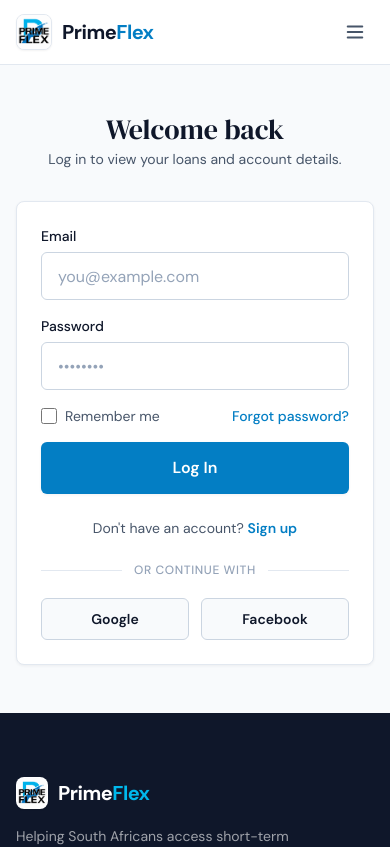
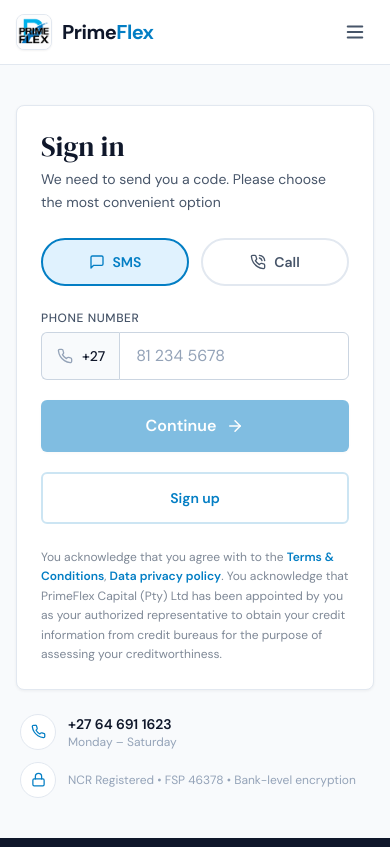
Before and after one commit to PerplexedEra/FLEXPRIME2, a Next.js app: page /login in a window 390 px wide. Shown: the top 847 px of the page. Built offline with nearby package versions, Linux system fonts and the light colour scheme.

Commit message:
feat: mobile number-based sign in/sign up with SMS/Call OTP verification

```diff
--- a/src/app/login/page.tsx
+++ b/src/app/login/page.tsx
@@ -1,140 +1,165 @@
 'use client'
 
 import { useState } from 'react'
+import Link from 'next/link'
 import Navbar from '@/components/Navbar'
 import Footer from '@/components/Footer'
 import Button from '@/components/Button'
 import Card from '@/components/Card'
+import { Phone, MessageSquare, PhoneCall, Lock, ArrowRight } from 'lucide-react'
 
 export default function LoginPage() {
   const [isLogin, setIsLogin] = useState(true)
+  const [verifyMethod, setVerifyMethod] = useState<'sms' | 'call'>('sms')
+  const [phoneNumber, setPhoneNumber] = useState('')
+
+  const isValid = phoneNumber.length >= 9
+
+  const handleSubmit = (e: React.FormEvent) => {
+    e.preventDefault()
+    // Placeholder: would trigger OTP send via SMS or call
+  }
 
   return (
     <div className="min-h-screen flex flex-col bg-ground">
       <Navbar />
 
-      <main className="flex-1 section py-12 lg:py-20 flex items-center justify-center">
+      <main className="flex-1 section py-10 sm:py-14 lg:py-20 flex items-center justify-center">
         <div className="w-full max-w-md">
-          <div className="text-center mb-8">
-            <h1 className="font-serif text-heading text-ink mb-1">
-              {isLogin ? 'Welcome back' : 'Create an account'}
-            </h1>
-            <p className="text-secondary text-sm">
-              {isLogin
-                ? 'Log in to view your loans and account details.'
-                : 'Sign up to apply for a loan and track your account.'}
-            </p>
-          </div>
 
           <Card className="p-6 sm:p-8" hover={false}>
-            <form className="space-y-4">
-              {!isLogin && (
-                <div>
-                  <label className="block text-sm font-medium text-ink mb-1.5">
-                    Full Name
-                  </label>
-                  <input
-                    type="text"
-                    className="input"
-                    placeholder="Your full name"
-                  />
-                </div>
-              )}
-
-              <div>
-                <label className="block text-sm font-medium text-ink mb-1.5">
-                  Email
-                </label>
-                <input
-                  type="email"
-                  className="input"
-                  placeholder="you@example.com"
-                />
-              </div>
-
-              <div>
-                <label className="block text-sm font-medium text-ink mb-1.5">
-                  Password
-                </label>
-                <input
-                  type="password"
-                  className="input"
-                  placeholder="••••••••"
-                />
-              </div>
-
-              {!isLogin && (
-                <div>
-                  <label className="block text-sm font-medium text-ink mb-1.5">
-                    Confirm Password
-                  </label>
-                  <input
-                    type="password"
-                    className="input"
-                    placeholder="••••••••"
-                  />
-                </div>
-              )}
-
-              {isLogin && (
-                <div className="flex items-center justify-between">
-                  <label className="flex items-center gap-2 cursor-pointer">
-                    <input
-                      type="checkbox"
-                      className="w-4 h-4 rounded border-hairline text-primary focus:ring-primary"
-                    />
-                    <span className="text-sm text-secondary">Remember me</span>
-                  </label>
-                  <a
-                    href="#"
-                    className="text-sm text-primary hover:underline font-medium"
-                  >
-                    Forgot password?
-                  </a>
-                </div>
-              )}
-
-              <Button type="submit" className="w-full" size="lg">
-                {isLogin ? 'Log In' : 'Sign Up'}
-              </Button>
-            </form>
-
-            <div className="mt-6 text-center">
-              <p className="text-sm text-secondary">
-                {isLogin
-                  ? "Don't have an account? "
-                  : 'Already have an account? '}
-                <button
-                  onClick={() => setIsLogin(!isLogin)}
-                  className="text-primary hover:underline font-semibold"
-                >
-                  {isLogin ? 'Sign up' : 'Log in'}
-                </button>
+            {/* Header */}
+            <div className="mb-6">
+              <h1 className="font-serif text-heading text-ink">
+                {isLogin ? 'Sign in' : 'Sign up'}
+              </h1>
+              <p className="text-secondary text-sm mt-1.5 leading-relaxed">
+                We need to send you a code. Please choose the most
+                convenient option
               </p>
             </div>
 
-            <div className="mt-6">
-              <div className="relative">
-                <div className="absolute inset-0 flex items-center">
-                  <div className="w-full border-t border-hairline-light" />
-                </div>
-                <div className="relative flex justify-center text-xs">
-                  <span className="px-3 bg-surface text-tertiary uppercase tracking-wider font-medium">
-                    or continue with
-                  </span>
+            {/* SMS / Call toggle */}
+            <div className="flex gap-3 mb-6">
+              <button
+                type="button"
+                onClick={() => setVerifyMethod('sms')}
+                className={`flex-1 inline-flex items-center justify-center gap-2 py-3 px-4 rounded-full text-sm font-semibold transition-all duration-150 border-2 ${
+                  verifyMethod === 'sms'
+                    ? 'border-primary bg-primary-light text-primary'
+                    : 'border-hairline-light bg-white text-secondary hover:border-hairline'
+                }`}
+              >
+                <MessageSquare size={16} />
+                SMS
+              </button>
+              <button
+                type="button"
+                onClick={() => setVerifyMethod('call')}
+                className={`flex-1 inline-flex items-center justify-center gap-2 py-3 px-4 rounded-full text-sm font-semibold transition-all duration-150 border-2 ${
+                  verifyMethod === 'call'
+                    ? 'border-primary bg-primary-light text-primary'
+                    : 'border-hairline-light bg-white text-secondary hover:border-hairline'
+                }`}
+              >
+                <PhoneCall size={16} />
+                Call
+              </button>
+            </div>
+
+            {/* Phone number input */}
+            <form onSubmit={handleSubmit} className="space-y-5">
+              <div>
+                <label className="block text-xs font-medium text-secondary mb-1.5 uppercase tracking-wider">
+                  Phone number
+                </label>
+                <div className="relative">
+                  <div className="absolute inset-y-0 left-0 flex items-center pl-4 pointer-events-none">
+                    <Phone size={16} className="text-tertiary" />
+                  </div>
+                  <div className="flex">
+                    <span className="inline-flex items-center px-3.5 pl-10 border border-r-0 border-hairline rounded-l-md bg-ground text-ink text-sm font-medium select-none">
+                      +27
+                    </span>
+                    <input
+                      type="tel"
+                      inputMode="numeric"
+                      pattern="[0-9]*"
+                      maxLength={10}
+                      value={phoneNumber}
+                      onChange={(e) => {
+                        const val = e.target.value.replace(/\D/g, '')
+                        setPhoneNumber(val)
+                      }}
+                      placeholder="81 234 5678"
+                      className="input rounded-l-none flex-1"
+                      autoComplete="tel-national"
+                    />
+                  </div>
                 </div>
               </div>
 
-              <div className="mt-5 grid grid-cols-2 gap-3">
-                <Button variant="secondary" className="w-full">
-                  Google
-                </Button>
-                <Button variant="secondary" className="w-full">
-                  Facebook
-                </Button>
+              {/* Continue button */}
+              <Button
+                type="submit"
+                className="w-full"
+                size="lg"
+                disabled={!isValid}
+              >
+                Continue
+                <ArrowRight size={18} />
+              </Button>
+
+              {/* Toggle sign in / sign up */}
+              <button
+                type="button"
+                onClick={() => setIsLogin(!isLogin)}
+                className="w-full py-3.5 rounded-md text-sm font-semibold text-primary border-2 border-primary/20 hover:border-primary/40 hover:bg-primary-light/30 transition-all duration-150"
+              >
+                {isLogin ? 'Sign up' : 'Sign in'}
+              </button>
+            </form>
+
+            {/* Terms */}
+            <p className="text-xs text-secondary/70 leading-relaxed mt-6">
+              You acknowledge that you agree with to the{' '}
+              <Link href="/terms" className="text-primary font-semibold hover:underline">
+                Terms &amp; Conditions
+              </Link>
+              ,{' '}
+              <Link href="/privacy" className="text-primary font-semibold hover:underline">
+                Data privacy policy
+              </Link>
+              . You acknowledge that PrimeFlex Capital (Pty) Ltd has been
+              appointed by you as your authorized representative to obtain
+              your credit information from credit bureaus for the purpose
+              of assessing your creditworthiness.
+            </p>
+          </Card>
+
+          {/* Contact info below card */}
+          <div className="mt-6 space-y-3 px-1">
+            <div className="flex items-center gap-3 text-secondary">
+              <div className="w-9 h-9 rounded-full bg-surface border border-hairline-light flex items-center justify-center flex-shrink-0">
+                <Phone size={15} className="text-primary" />
+              </div>
+              <div>
+                <p className="text-sm font-semibold text-ink">+27 64 691 1623</p>
+                <p className="text-xs text-tertiary">Monday – Saturday</p>
               </div>
             </div>
-          </Card>
+            <div className="flex items-center gap-3 text-secondary">
+              <div className="w-9 h-9 rounded-full bg-surface border border-hairline-light flex items-center justify-center flex-shrink-0">
+                <Lock size={15} className="text-primary" />
+              </div>
+              <div>
+                <p className="text-xs text-tertiary">
+                  NCR Registered • FSP 46378 • Bank-level encryption
+                </p>
+              </div>
+            </div>
+          </div>
+
         </div>
       </main>
 
```
